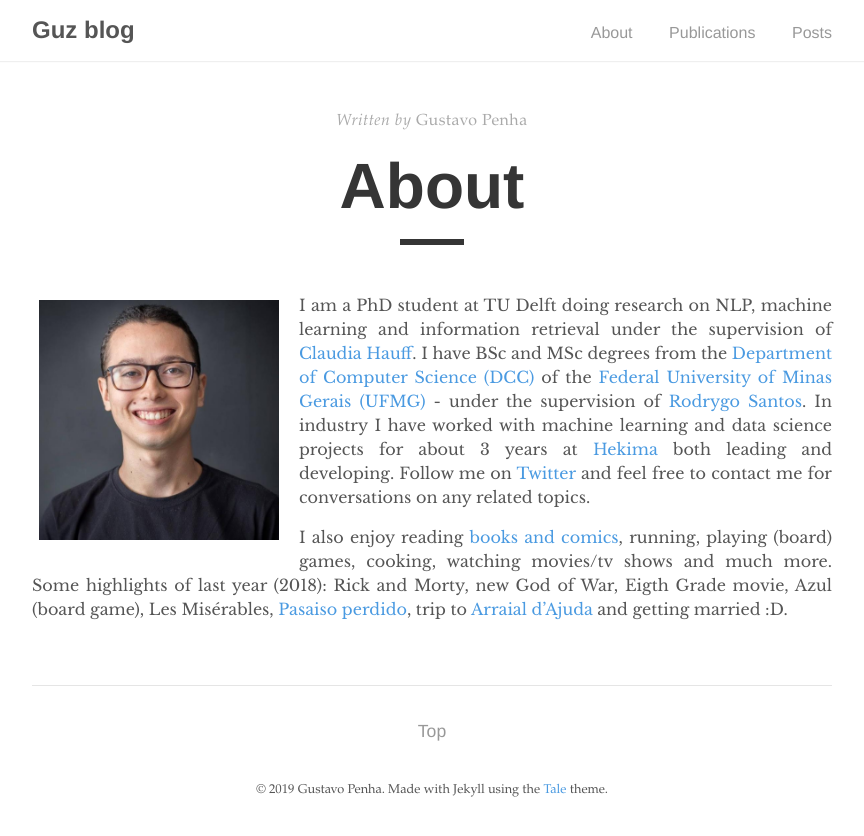
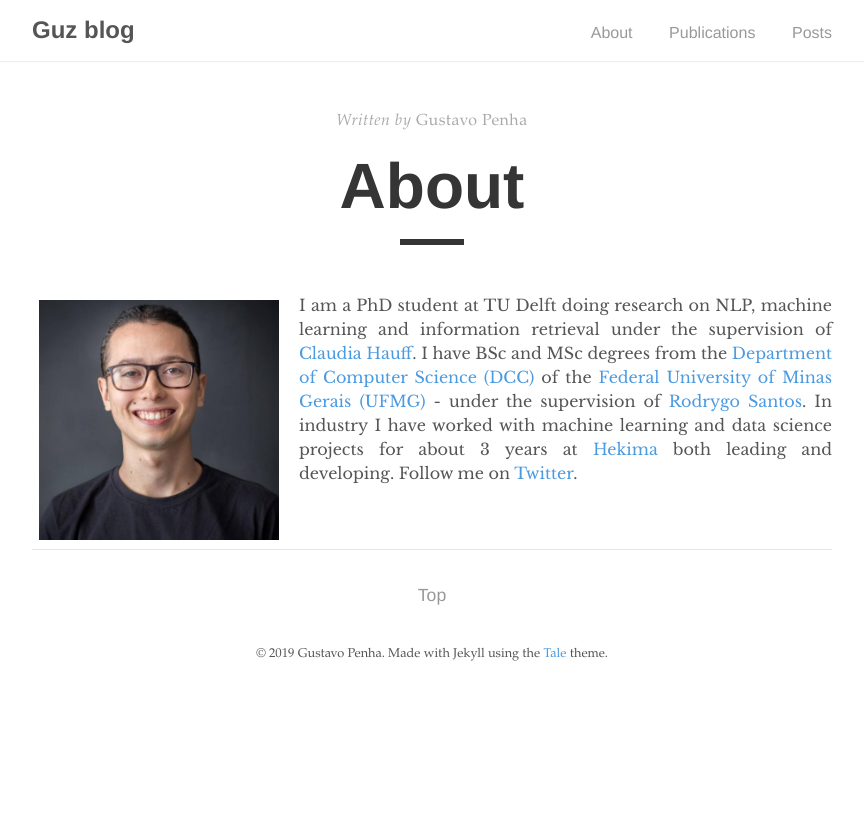
Before and after one commit to Guzpenha/guzblog_old, a Jekyll site: the page built from about.md, in a window 1280 px wide. Shown: the top 836 px of the page, without its empty margins (208-1072 px from the left). Built offline with Jekyll 4.4.1, drawn with Linux system fonts in a browser that asks for light colours.

Commit message:
Update about.md

```diff
--- a/about.md
+++ b/about.md
@@ -5,6 +5,4 @@
 permalink: /about/
 ---
 
-![alt]({{ site.baseurl }}/images/guz.jpg){:height="30%" width="30%" style="float: left;margin-left: 7px;margin-top: 7px;margin-right: 20px"} I am a PhD student at TU Delft doing research on NLP, machine learning and information retrieval under the supervision of [Claudia Hauff](https://chauff.github.io/){:target="_blank"}. I have BSc and MSc degrees from the [Department of Computer Science (DCC)](http://www.dcc.ufmg.br/){:target="_blank"} of the [Federal University of Minas Gerais (UFMG)](http://www.ufmg.br/){:target="_blank"} - under the supervision of [Rodrygo Santos](https://homepages.dcc.ufmg.br/~rodrygo/){:target="_blank"}. In industry I have worked with machine learning and data science projects for about 3 years at [Hekima](http://www.hekima.com/en/){:target="_blank"} both leading and developing. Follow me on [Twitter](https://twitter.com/_Guz_){:target="_blank"} and feel free to contact me for conversations on any related topics.
-
-I also enjoy reading [books and comics](https://www.goodreads.com/user/show/34031187-gustavo-penha){:target="_blank"}, running, playing (board) games, cooking, watching movies/tv shows and much more. Some highlights of last year (2018): Rick and Morty, new God of War, Eigth Grade movie, Azul (board game), Les Misérables, [Pasaiso perdido](https://www.goodreads.com/book/show/39789831-para-so-perdido){:target="_blank"}, trip to [Arraial d'Ajuda](https://photos.app.goo.gl/Qv3f4b3WjdK3LZjz7){:target="_blank"} and getting married :D.
+![alt]({{ site.baseurl }}/images/guz.jpg){:height="30%" width="30%" style="float: left;margin-left: 7px;margin-top: 7px;margin-right: 20px"} I am a PhD student at TU Delft doing research on NLP, machine learning and information retrieval under the supervision of [Claudia Hauff](https://chauff.github.io/){:target="_blank"}. I have BSc and MSc degrees from the [Department of Computer Science (DCC)](http://www.dcc.ufmg.br/){:target="_blank"} of the [Federal University of Minas Gerais (UFMG)](http://www.ufmg.br/){:target="_blank"} - under the supervision of [Rodrygo Santos](https://homepages.dcc.ufmg.br/~rodrygo/){:target="_blank"}. In industry I have worked with machine learning and data science projects for about 3 years at [Hekima](http://www.hekima.com/en/){:target="_blank"} both leading and developing. Follow me on [Twitter](https://twitter.com/_Guz_){:target="_blank"}.
```
